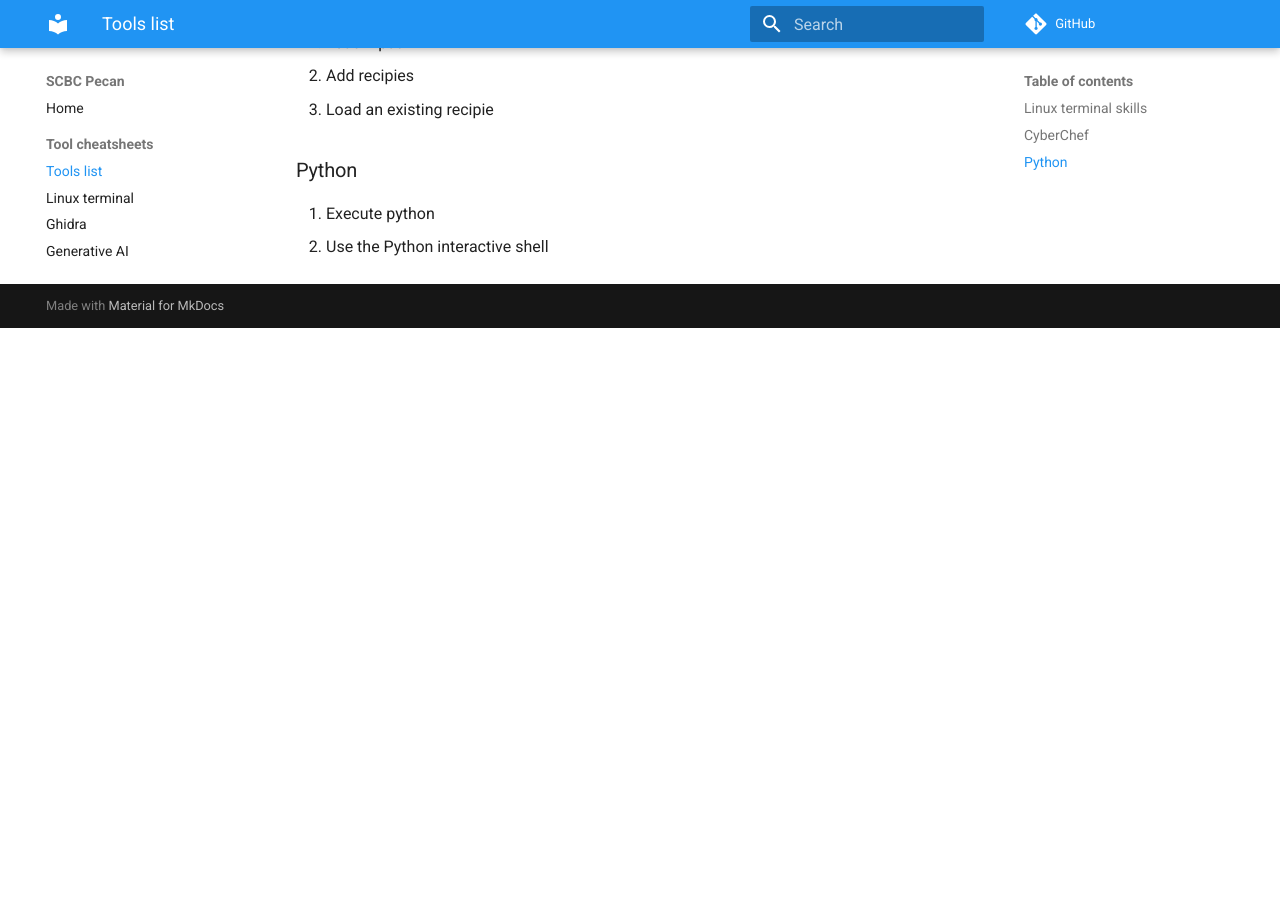
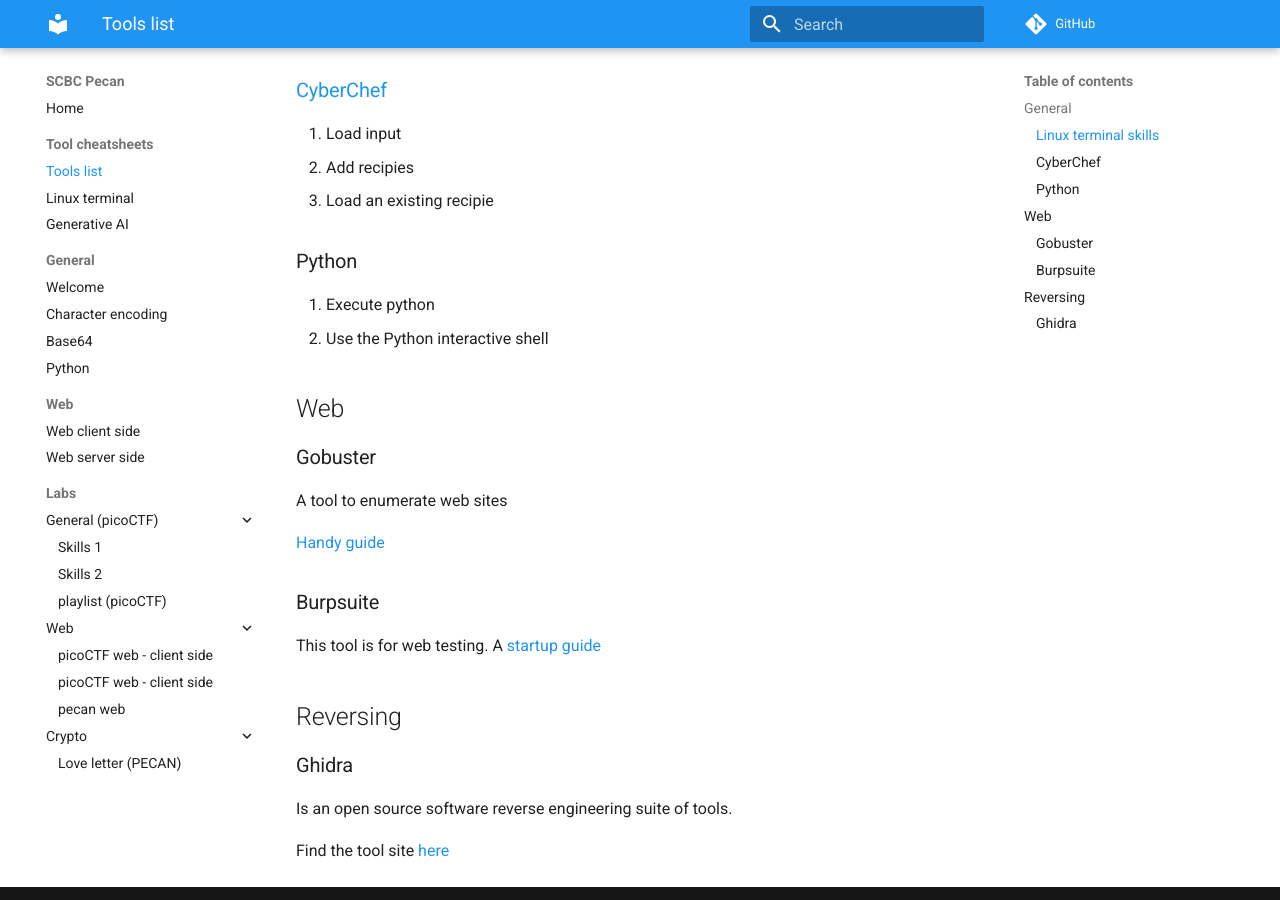
Before and after one commit to ding0t/scbc_pecan, an MkDocs documentation site: the page built from docs/lessons/tools.md, in a window 1280 px wide and 900 px high, scrolled down 750 px. Built offline with MkDocs 1.6.1 and Material for MkDocs 9.7.7, drawn with Linux system fonts in a browser that asks for light colours; comment, search, counter and statistics services are not loaded; before the commit the page ends 1078 px from its top, so only the background shows below that.

Commit message:
updated tool list

```diff
--- a/docs/lessons/tools.md
+++ b/docs/lessons/tools.md
@@ -1,5 +1,9 @@
+---
+tags:
+    - tools
+---
 
-
+## General
 
 ### Linux terminal skills
 
@@ -18,3 +22,23 @@
 
 1. Execute python
 1. Use the Python interactive shell
+
+## Web
+
+### Gobuster
+
+A tool to enumerate web sites
+
+[Handy guide](https://sohvaxus.github.io/content/gobuster.html)
+
+### Burpsuite
+
+This tool is for web testing. A [startup guide](https://portswigger.net/burp/documentation/desktop/getting-started)
+
+## Reversing
+
+### Ghidra
+
+Is an open source software reverse engineering suite of tools.
+
+Find the tool site [here](https://ghidra-sre.org/)
--- a/mkdocs.yml
+++ b/mkdocs.yml
@@ -9,7 +9,6 @@
   - Tool cheatsheets:
     - Tools list: './lessons/tools.md'
     - Linux terminal: './lessons/linux_shell.md'
-    - Ghidra: './lessons/ghidra.md'
     - Generative AI: './lessons/ai_coding.md'
   - General:
     - Welcome: './lessons/01_intro.md'
```
Also changed, not shown: docs/lessons/ghidra.md (deleted, +0 -11 lines).
